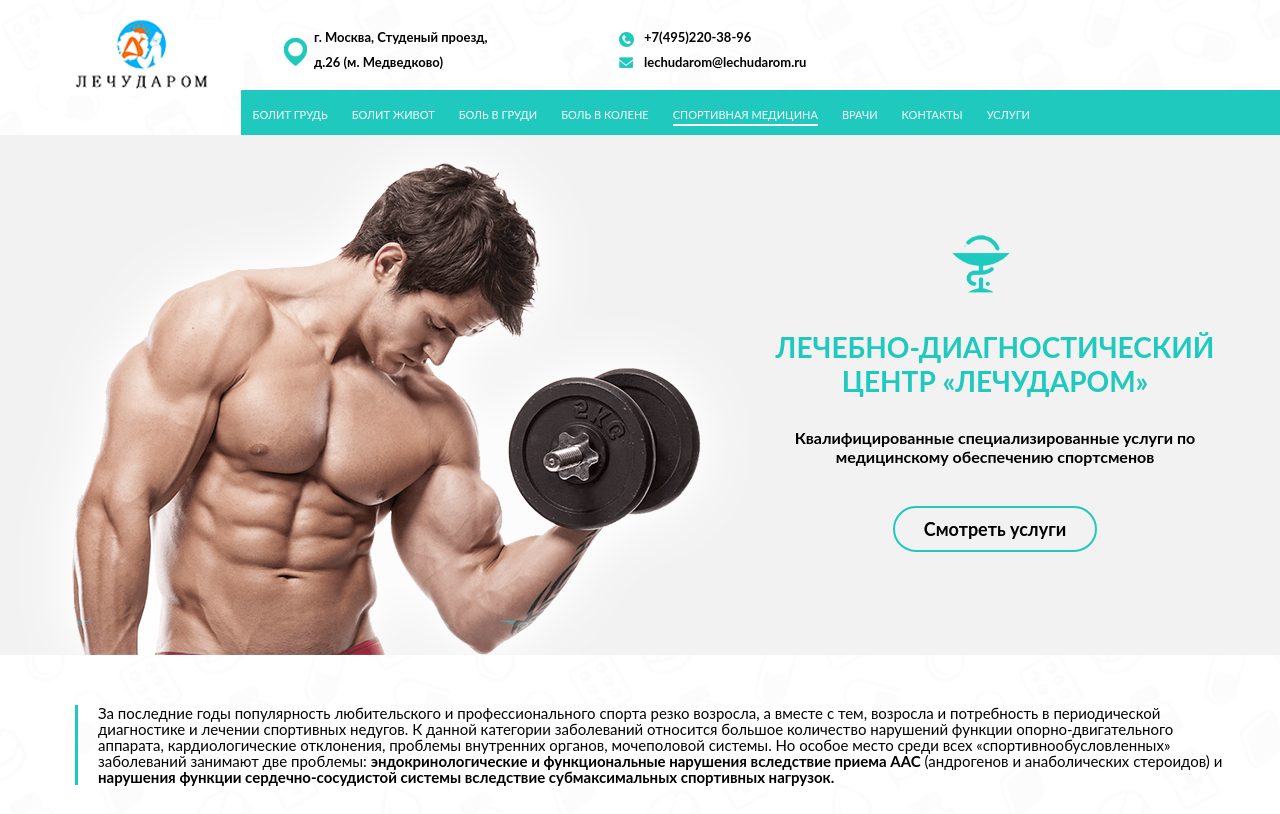
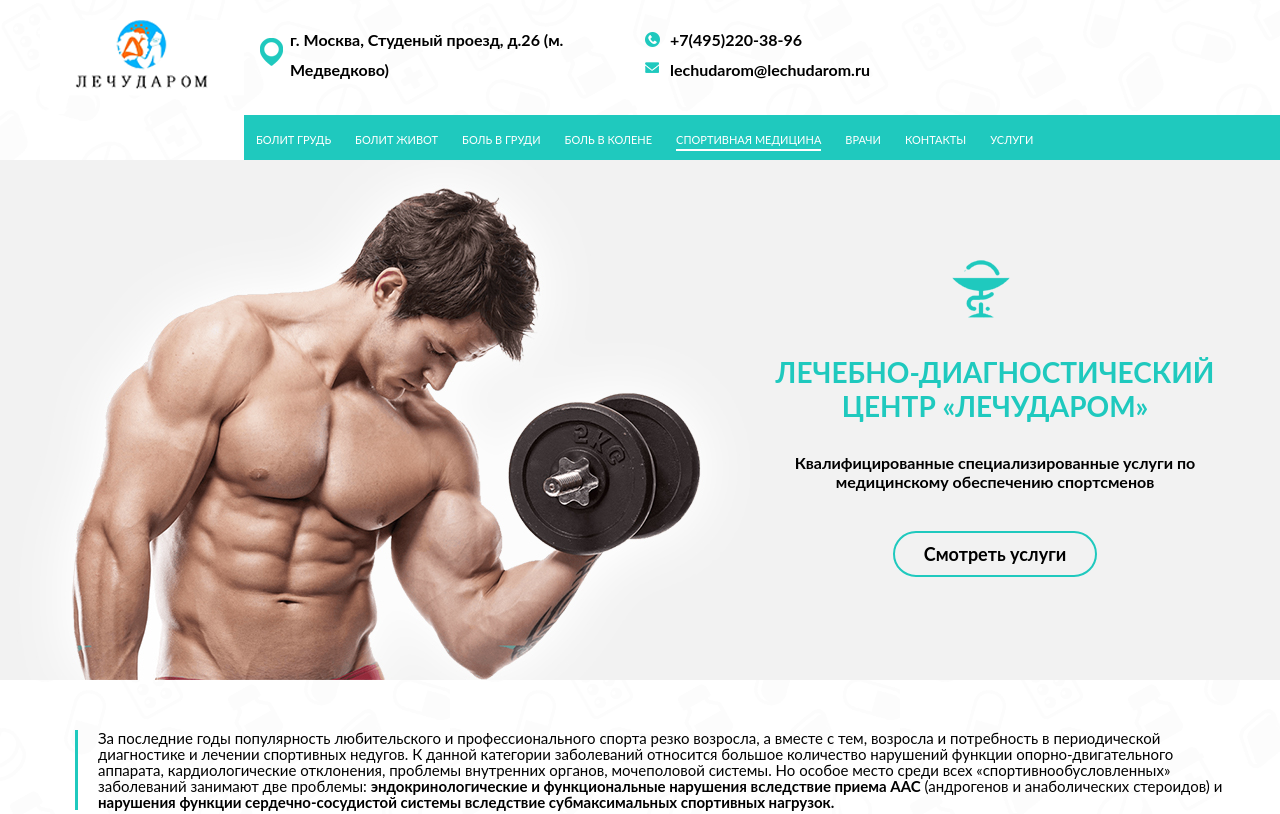
Before and after one commit to EnigmaSn/lechudarom, a website: page index.html in a window 1280 px wide. Shown: the top 814 px of the page. Drawn offline with Linux system fonts and the light colour scheme.

Commit message:
убрать отступ

```diff
--- a/sass/blocks/comment.scss
+++ b/sass/blocks/comment.scss
@@ -41,7 +41,7 @@
       width: auto;
       margin: 15px auto 30px;
       display: block;
-      border: 0px solid $green;
+      border: 2px solid $green;
       border-radius: 50px;
       background-color: $green;
       padding: 10px 30px;
@@ -49,6 +49,11 @@
       text-transform: uppercase;
       outline: none;
       cursor: pointer;
+      font-weight: bold;
+    }
+    button:hover {
+      background-color: transparent;
+      color: $green;
     }
 }
 @media #{$tablet-widths} {
--- a/sass/blocks/med-sport-service.scss
+++ b/sass/blocks/med-sport-service.scss
@@ -49,6 +49,10 @@
       width: 160px;
       margin-left: auto;
       margin-right: auto;
+    }
+    a:hover {
+      color: $white;
+      background-color: $green;
     }
 }
 
--- a/sass/blocks/page-header.scss
+++ b/sass/blocks/page-header.scss
@@ -231,6 +231,30 @@
   }
 }
 @media #{$desktop-widths} {
+  .page-header__wrapper {
+    position: relative;
+  }
+  .page-header__logo {
+    padding-top: 20px;
+  }
+  .page-header__info {
+    margin-left: 11px;
+    position: absolute;
+    right: 310px;
+    height: 80px;
+      a,
+      span {
+        font-size: 16px;
+        width: 300px;
+        margin-right: 0;
+        line-height: 30px;
+      }
+      .page-header__adress {
+        padding: 0;
+        margin-right: 80px;
+      }
+  }
+
   .page-header__tablet-menu {
     display: none;
   }
@@ -238,8 +262,8 @@
     display: flex;
     margin: 0;
     padding: 0;
-    margin-top: 90px;
-    margin-left: -585px;
+    margin-top: 115px;
+    margin-left: 0px;
     width: 100%;
     background-color: $green;
 
```
Also changed, not shown: css/style.css.
